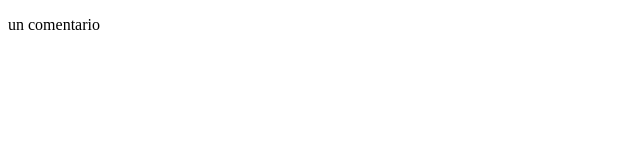
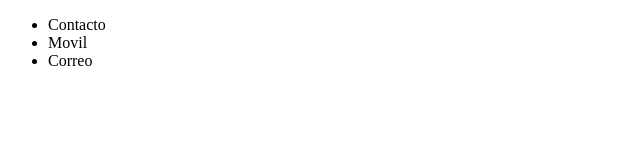
Before and after one commit to jmneko/git_1, a plain HTML site: page contacto.html in a window 1280 px wide. Shown: the whole page, without its empty margins (0-640 px from the left). Drawn offline with Linux system fonts and the light colour scheme.

Commit message:
introduccion de datos

```diff
--- a/contacto.html
+++ b/contacto.html
@@ -7,6 +7,10 @@
     <title>contacto</title>
 </head>
 <body>
-    <p>un comentario</p>
+    <ul>
+        <li>Contacto</li>
+        <li>Movil</li>
+        <li>Correo</li>
+    </ul>
 </body>
 </html>
```
